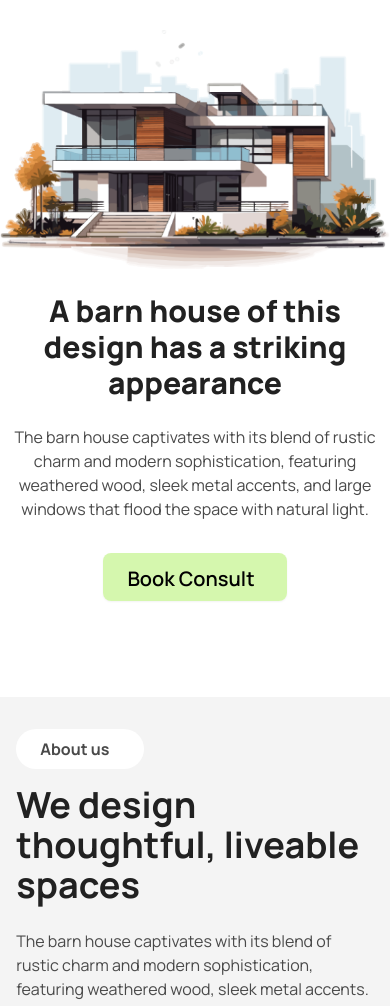
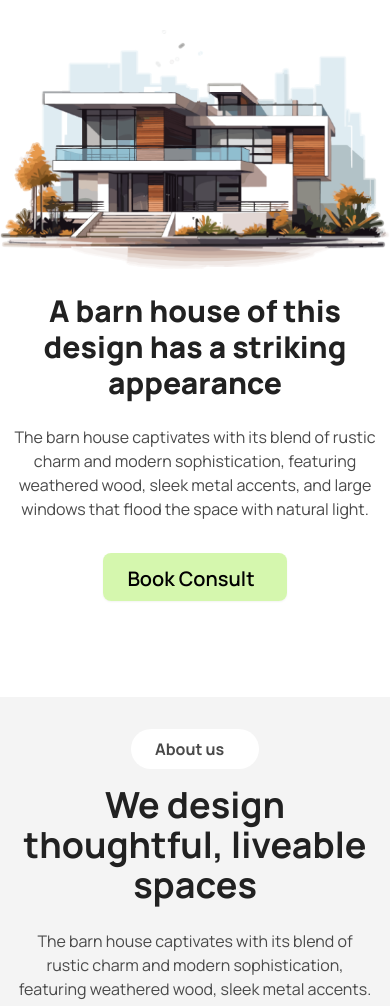
Before and after one commit to taiful-18/Rinterio-A-3, a plain HTML site: page index.html in a window 390 px wide. Shown: the part 94-1100 px from the top of the page. Drawn offline with nearby package versions, Linux system fonts and the light colour scheme.

Commit message:
fixd some responsive error

```diff
--- a/index.html
+++ b/index.html
@@ -109,13 +109,13 @@
                     <!-- about us -->
                     <div class="max-w-6xl mx-auto flex flex-col lg:flex-row items-center gap-7">
                         <div class="w-11/12 lg:w-1/2">
-                            <div class="flex gap-2 px-4 py-2 bg-white rounded-3xl max-w-32 mt-5">
+                            <div class="flex gap-2 px-4 py-2 bg-white rounded-3xl max-w-32 mt-5 lg:mx-0 mx-auto">
                                 <img src="images/aro.png" alt="">
                                 <h1 class="text-[#494949] font-bold">About us</h1>
                             </div>
-                            <h1 class="text-[#212121] font-bold text-4xl mt-4">We design thoughtful, liveable spaces
+                            <h1 class="text-[#212121] font-bold text-4xl mt-4 text-center lg:text-start">We design thoughtful, liveable spaces
                             </h1>
-                            <p class="mt-6 text-[#494949]">The barn house captivates with its blend of rustic charm and
+                            <p class="mt-6 text-[#494949] text-center lg:text-start">The barn house captivates with its blend of rustic charm and
                                 modern sophistication, featuring weathered wood, sleek metal accents.</p>
                             <div class="p-6 bg-white flex items-center gap-4 mt-6 rounded-2xl">
                                 <div>
```
